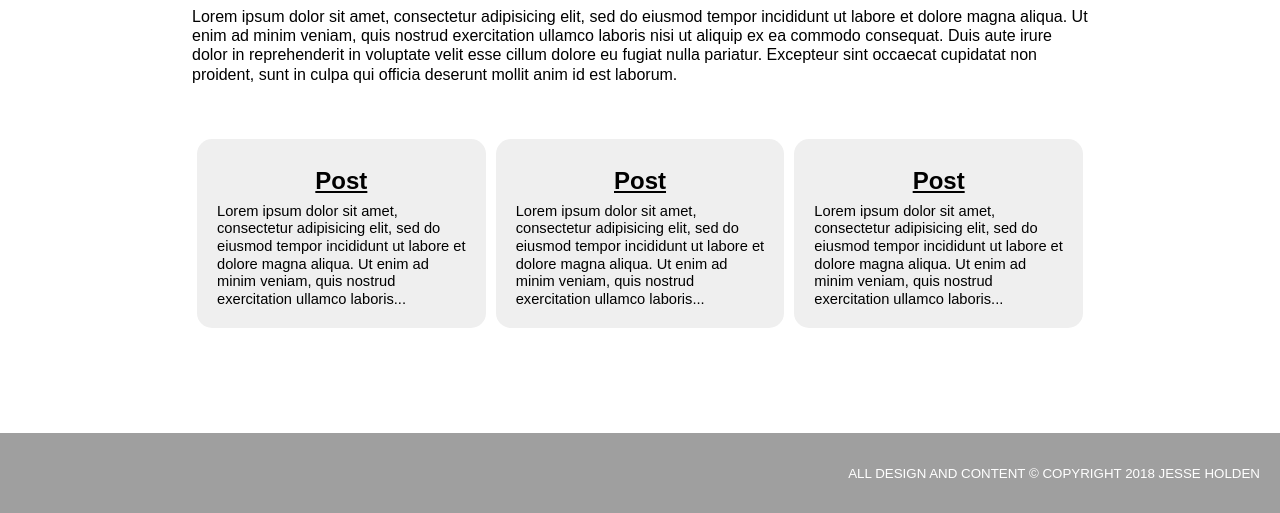
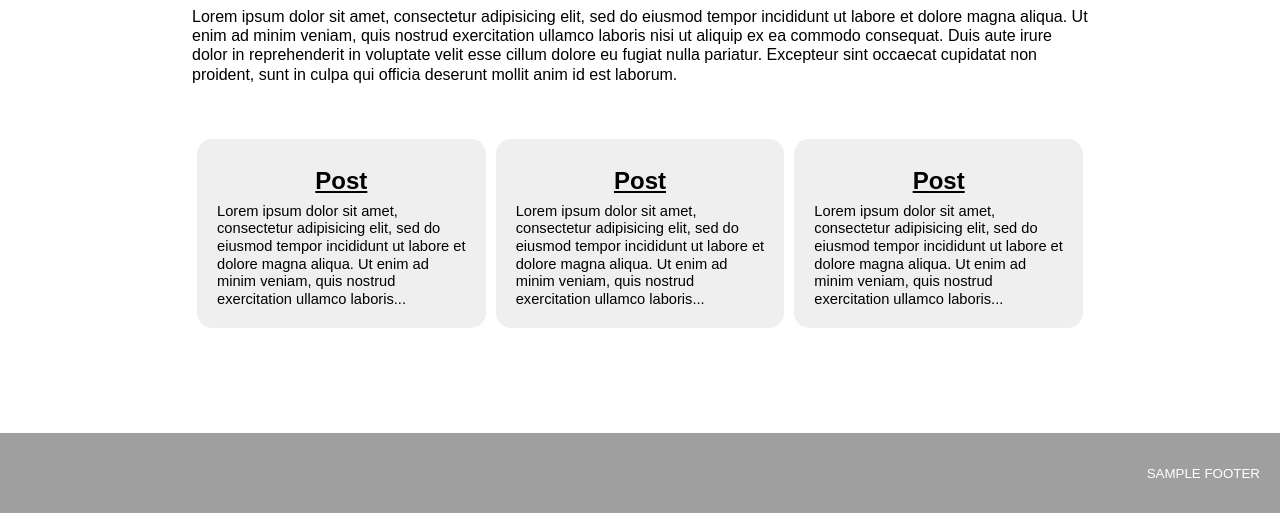
Before and after one commit to jesse-holden/TSquare-Responsive-Website, a plain HTML site: page index.html in a window 1280 px wide. Shown: the part 599-1112 px from the top of the page. Drawn offline with Linux system fonts and the light colour scheme.

Commit message:
Update index.html

```diff
--- a/index.html
+++ b/index.html
@@ -54,7 +54,7 @@
         </div>
 
         <div class="footer">
-            <span>ALL DESIGN AND CONTENT © COPYRIGHT 2018 JESSE HOLDEN</span>
+            <span>SAMPLE FOOTER</span>
         </div>
     </div>
     <script src="js/main.js"></script>
```
